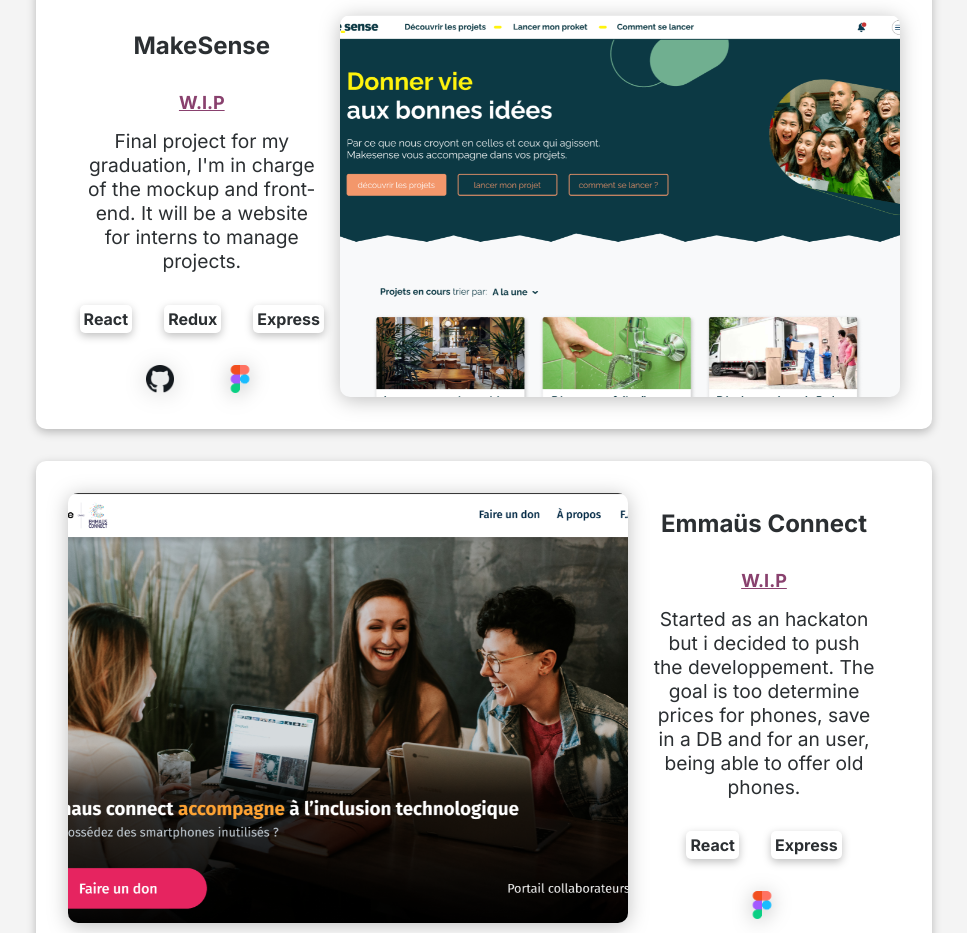
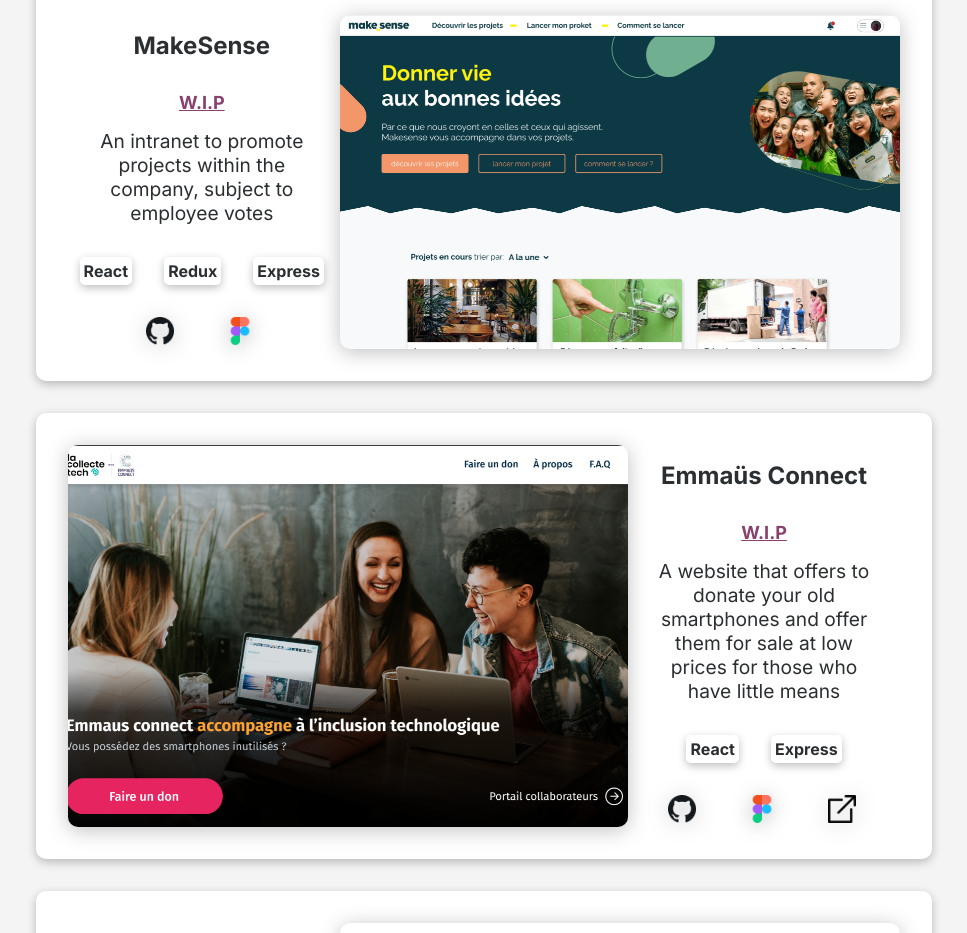
Before and after one commit to Thomas-Fch/Portfolio, a React (Vite) app: page / in a window 1280 px wide. Shown: the part 1780-2713 px from the top of the page, without its empty margins (156-1123 px from the left). Built offline with nearby package versions, Linux system fonts and the light colour scheme.

Commit message:
mise à jour CV (pdf changé) | mise à jour projet -> liens ajoutés

```diff
--- a/src/Constants/Index.js
+++ b/src/Constants/Index.js
@@ -62,10 +62,9 @@
     img: makeSense,
     name: "MakeSense",
     wip: true,
-    description:
-      "Final project for my graduation, I'm in charge of the mockup and front-end. It will be a website for interns to manage projects.",
+    description: "An intranet to promote projects within the company, subject to employee votes",
     skills: ["React", "Redux", "Express"],
-    github: "https://github.com/WildCodeSchool/0223-paris-js-p3-makesense-client/tree/main",
+    github: "https://github.com/WildCodeSchool/0223-paris-js-p3-makesense-client/tree/projectview",
     figma:
       "https://www.figma.com/file/nieWYZZWBCxN5xRX8nm0c2/MakeSense?type=design&node-id=43%3A80&t=rS3WkyrNrgstsVsx-1",
   },
@@ -75,10 +74,12 @@
     name: "Emmaüs Connect",
     wip: true,
     description:
-      "Started as an hackaton but i decided to push the developpement. The goal is too determine prices for phones, save in a DB and for an user, being able to offer old phones.",
+      " A website that offers to donate your old smartphones and offer them for sale at low prices for those who have little means",
     skills: ["React", "Express"],
     figma:
       "https://www.figma.com/file/yBb3xKzOCypM0HGgHCb1bx/Emmaus-Connect?type=design&mode=design&t=0o2O3BrGEflm4g5v-1",
+    github: "https://github.com/Thomas-Fch/Emmaus_connect/tree/main",
+    live: "https://emmaus-connect.netlify.app",
   },
   {
     className: "card_row_reversed",
```
Also changed, not shown: 1 other file (tests, documents, lock files or other folders).
